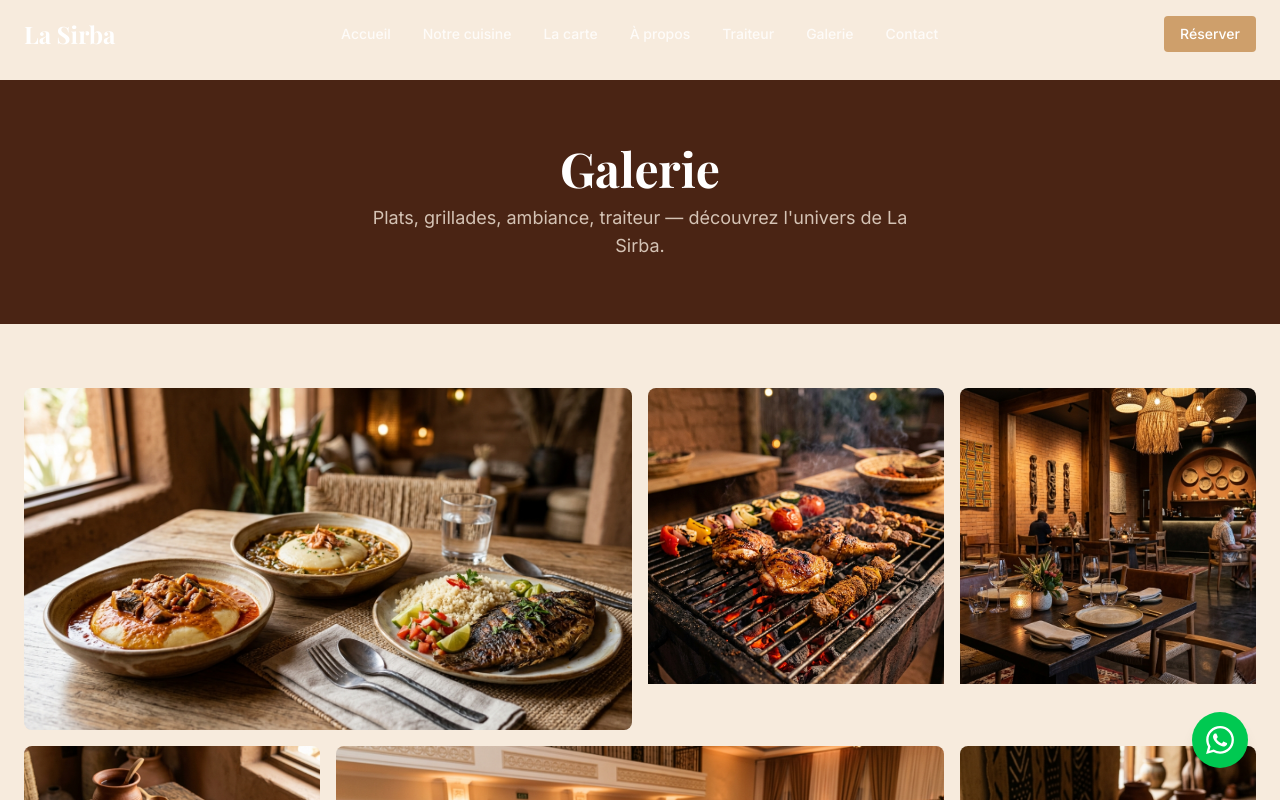
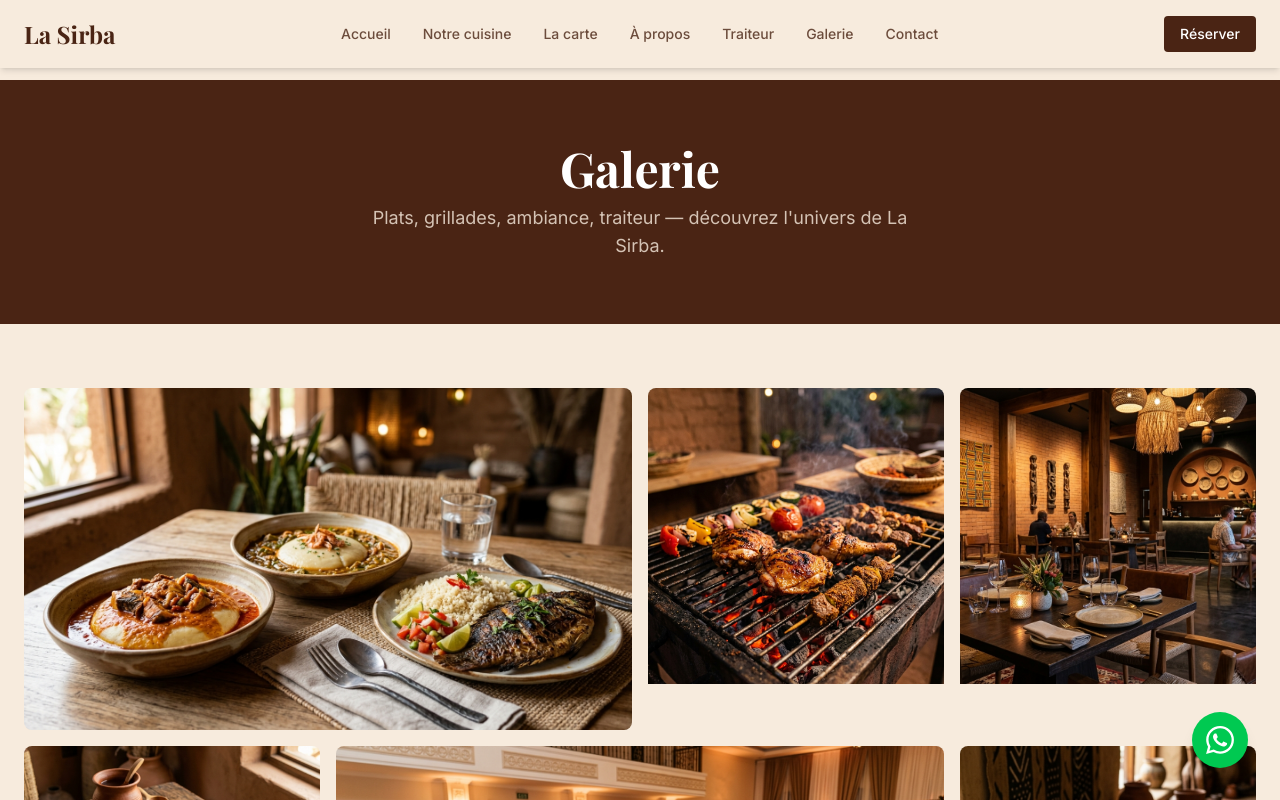
Before and after one commit to faytrixdev/la-sirba, a Next.js app: page /galerie in a window 1280 px wide. Shown: the top 800 px of the page. Built offline with nearby package versions, Linux system fonts and the light colour scheme; a web font is replaced by a local one.

Commit message:
fix: navbar adaptative selon la page (transparente sur homepage, solide sur les autres)

```diff
--- a/src/components/layout/Navbar.tsx
+++ b/src/components/layout/Navbar.tsx
@@ -2,21 +2,24 @@
 
 import { useState, useEffect } from "react";
 import Link from "next/link";
+import { usePathname } from "next/navigation";
 import { mainNav } from "@/data/navigation";
 import { contactInfo } from "@/data/contact";
 import { Button } from "@/components/ui/Button";
 
 export function Navbar() {
+  const pathname = usePathname();
+  const isHome = pathname === "/";
   const [isOpen, setIsOpen] = useState(false);
-  const [scrolled, setScrolled] = useState(false);
+  const [scrolled, setScrolled] = useState(!isHome);
 
   useEffect(() => {
     const handleScroll = () => {
-      setScrolled(window.scrollY > 20);
+      setScrolled(!isHome || window.scrollY > 20);
     };
     window.addEventListener("scroll", handleScroll, { passive: true });
     return () => window.removeEventListener("scroll", handleScroll);
-  }, []);
+  }, [isHome]);
 
   useEffect(() => {
     if (isOpen) {
```
